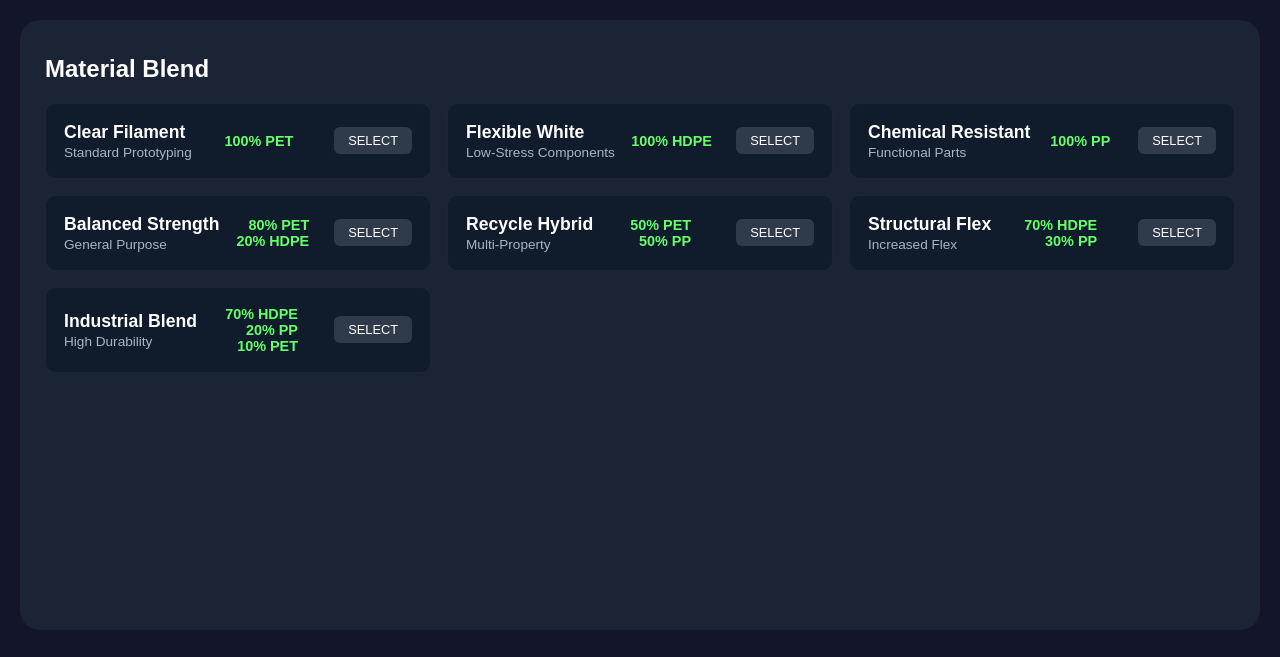
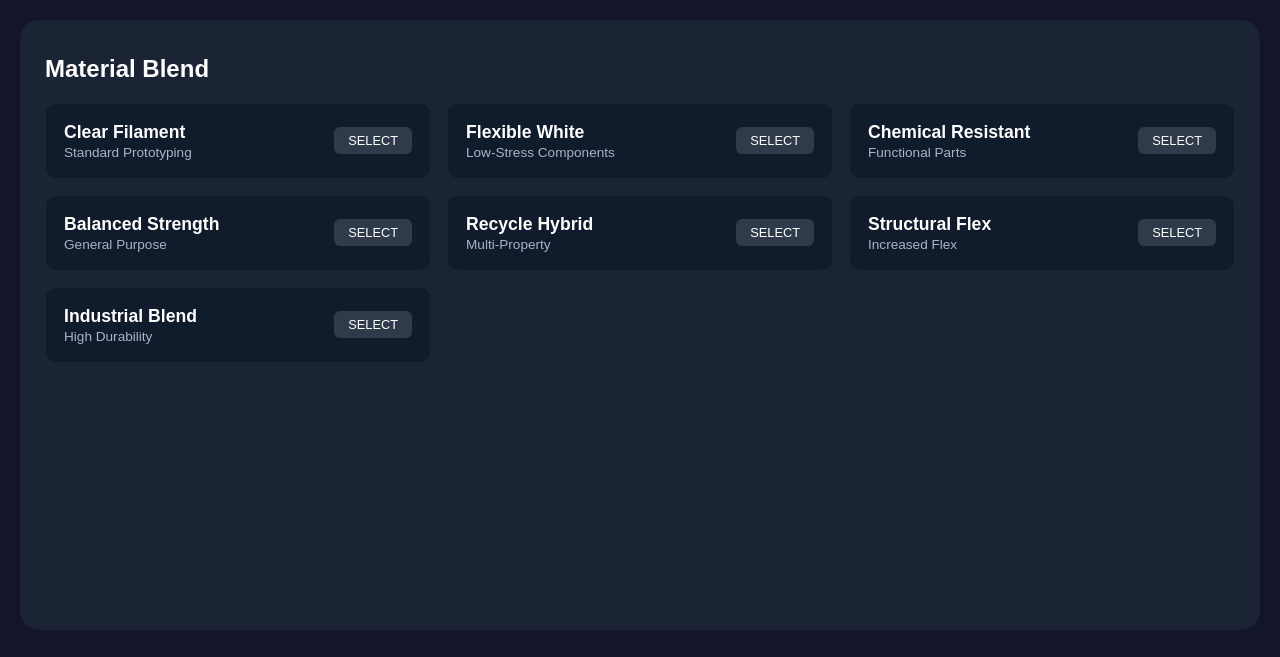
Before and after one commit to laleimendrez/ReFilament, a Flask app: page /mixture/ in a window 1280 px wide. Shown: the part 143-800 px from the top of the page. Run offline with Flask 3, Linux system fonts and the light colour scheme.

Commit message:
feat(ui): remove percentage ratio text from mixture cards

```diff
--- a/templates/mixture.html
+++ b/templates/mixture.html
@@ -12,7 +12,6 @@
       <h3>Clear Filament</h3>
       <p>Standard Prototyping</p>
     </div>
-    <div class="mixture-ratio">100% PET</div>
     <button class="select-btn">SELECT</button>
   </div>
 
@@ -22,7 +21,6 @@
       <h3>Flexible White</h3>
       <p>Low-Stress Components</p>
     </div>
-    <div class="mixture-ratio">100% HDPE</div>
     <button class="select-btn">SELECT</button>
   </div>
 
@@ -32,7 +30,6 @@
       <h3>Chemical Resistant</h3>
       <p>Functional Parts</p>
     </div>
-    <div class="mixture-ratio">100% PP</div>
     <button class="select-btn">SELECT</button>
   </div>
 
@@ -42,7 +39,6 @@
       <h3>Balanced Strength</h3>
       <p>General Purpose</p>
     </div>
-    <div class="mixture-ratio">80% PET<br>20% HDPE</div>
     <button class="select-btn">SELECT</button>
   </div>
 
@@ -52,7 +48,6 @@
       <h3>Recycle Hybrid</h3>
       <p>Multi-Property</p>
     </div>
-    <div class="mixture-ratio">50% PET<br>50% PP</div>
     <button class="select-btn">SELECT</button>
   </div>
 
@@ -62,7 +57,6 @@
       <h3>Structural Flex</h3>
       <p>Increased Flex</p>
     </div>
-    <div class="mixture-ratio">70% HDPE<br>30% PP</div>
     <button class="select-btn">SELECT</button>
   </div>
 
@@ -72,7 +66,6 @@
       <h3>Industrial Blend</h3>
       <p>High Durability</p>
     </div>
-    <div class="mixture-ratio">70% HDPE<br>20% PP<br>10% PET</div>
     <button class="select-btn">SELECT</button>
   </div>
 
```
